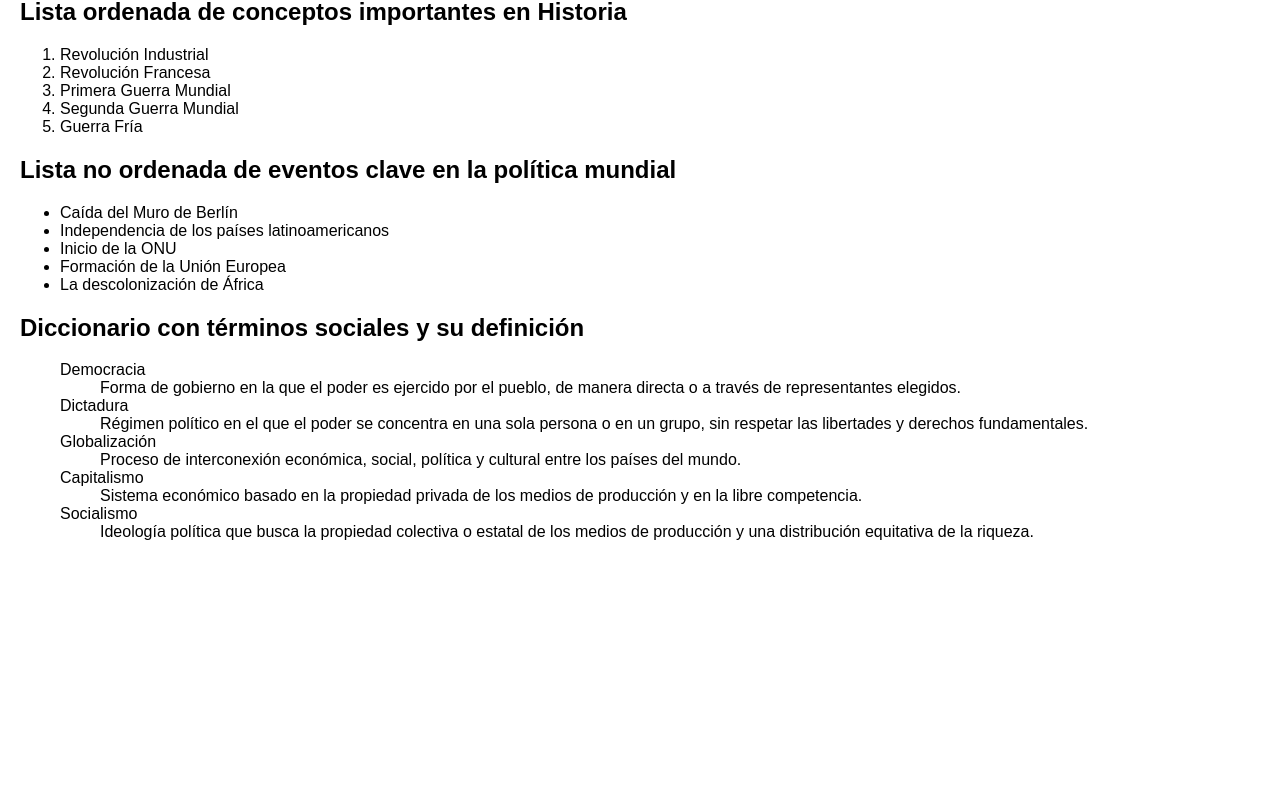
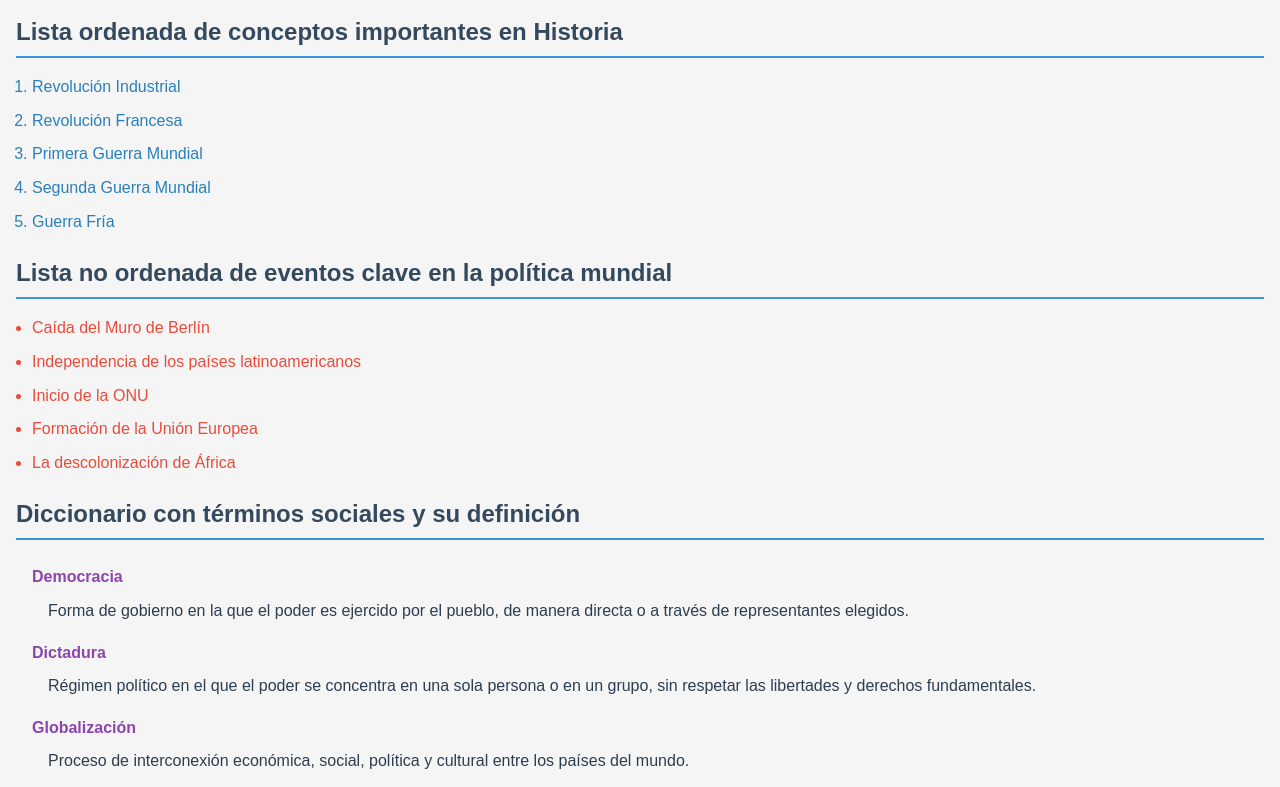
Before and after one commit to profeInformatica101/elementosHTML, a plain HTML site: page listas.html in a window 1280 px wide. Shown: the part 82-869 px from the top of the page. Before the commit the page ends 800 px from the top, so only its background shows below. Drawn offline with Linux system fonts and the light colour scheme.

Commit message:
Update styles.css

```diff
--- a/styles.css
+++ b/styles.css
@@ -1,16 +1,71 @@
+/* General Styles */
 body {
-    font-family: Arial, sans-serif;
-    margin: 20px;
+    font-family: 'Arial', sans-serif;
+    line-height: 1.6;
+    background-color: #f5f5f5;
+    color: #333;
+    margin: 0;
+    padding: 0 1rem;
 }
 
-header {
+/* Header Styles */
+h1 {
     text-align: center;
+    color: #2c3e50;
+    margin-top: 1.5rem;
+    margin-bottom: 1rem;
 }
 
-section {
-    margin-bottom: 20px;
+h2 {
+    color: #34495e;
+    border-bottom: 2px solid #3498db;
+    padding-bottom: 0.3rem;
+    margin-bottom: 1rem;
 }
 
+/* Lists Styles */
+ol, ul {
+    margin: 1rem 0;
+    padding: 0 1rem;
+}
+
+ol li, ul li {
+    margin: 0.5rem 0;
+}
+
+/* Ordered List Style */
+ol li {
+    color: #2980b9;
+}
+
+/* Unordered List Style */
+ul li {
+    color: #e74c3c;
+}
+
+/* Description List Style */
 dl {
-    margin-left: 40px;
+    margin: 1.5rem 0;
+    padding: 0 1rem;
 }
+
+dt {
+    font-weight: bold;
+    color: #8e44ad;
+    margin-top: 1rem;
+}
+
+dd {
+    margin: 0.5rem 0 0.5rem 1rem;
+    color: #2c3e50;
+}
+
+/* General Link Styles (optional) */
+a {
+    color: #3498db;
+    text-decoration: none;
+}
+
+a:hover {
+    text-decoration: underline;
+}
```
